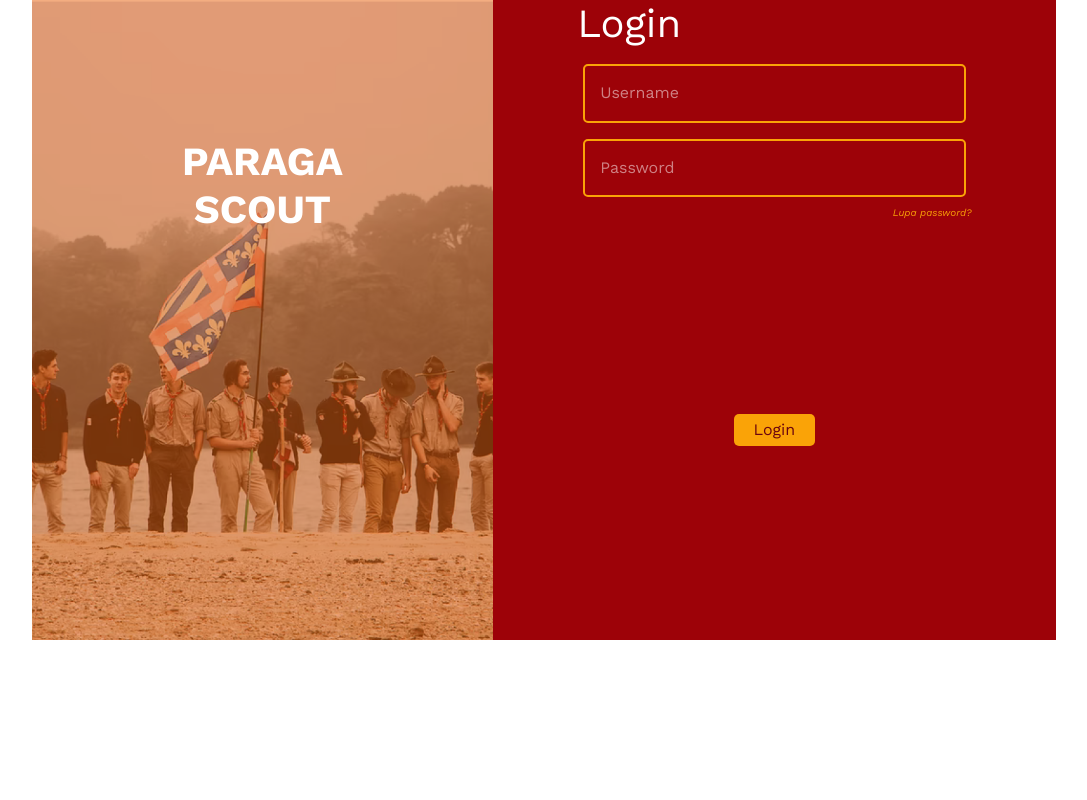
After one commit to artyaaryatama/front-end-website-SMAN-16-Makassar, a PHP site: page /views/login.php in a window 1280 px wide. The commit adds this page. Shown: the whole page, without its empty margins (96-1183 px from the left). Run offline with PHP 8.4, Linux system fonts and the light colour scheme; some libraries are stand-ins or nearby versions.

Commit message:
menambahkan login page

```diff
--- a/assets/stylesheet/style.css
+++ b/assets/stylesheet/style.css
@@ -445,7 +445,8 @@ body {
   color: var(--merah-4);
 }
 
-.wrapper-artikel .artikel-lainnya li a, .far {
+.wrapper-artikel .artikel-lainnya li a,
+.far {
   color: var(--merah-4);
   font-size: 18px;
 }
@@ -466,7 +467,6 @@ body {
   border-radius: 15px;
   border-end-end-radius: 0px;
   border-end-start-radius: 0px;
-
 }
 
 .wrapper-artikel .card-artikel .card {
@@ -483,7 +483,7 @@ body {
   font-weight: 510;
   line-height: 30px;
 }
-.wrapper-artikel .card-artikel .card-body .selengkapnya{
+.wrapper-artikel .card-artikel .card-body .selengkapnya {
   text-decoration: underline;
 }
 
@@ -690,10 +690,9 @@ body {
 
 .wrapper-visi-content {
   margin-top: 50px;
-
 }
 
-.wrapper-visi-content .content img{
+.wrapper-visi-content .content img {
   width: 45%;
 }
 
@@ -797,3 +796,118 @@ body {
   font-size: 13px;
   color: var(--merah-2);
 }
+
+/* -------------
+  LOGIN STYLE
+  ----------------*/
+.wrapper-login {
+  font-family: "Work Sans", sans-serif;
+  display: flex;
+  position: relative;
+  margin: auto;
+  width: 80%;
+  height: 80%;
+}
+.login-title {
+  position: relative;
+  width: 45%;
+  height: 100%;
+  text-align: center;
+}
+.login-title .title-img {
+  position: absolute;
+  width: 100%;
+  height: 100%;
+  z-index: 1;
+}
+.login-title .title-img img {
+  width: 100%;
+  height: 100%;
+  object-fit: cover;
+}
+
+.login-title .title-text {
+  position: absolute;
+  width: 100%;
+  height: 100%;
+  padding: 30% 0;
+  z-index: 4;
+}
+.login-title .login-transparent-bg {
+  width: 100%;
+  height: 100%;
+  background-color: #e85d04;
+  opacity: 0.5;
+  position: absolute;
+  z-index: 3;
+}
+.login-title h1 {
+  font-weight: bold;
+  text-align: center;
+  color: #fff;
+  margin: auto;
+}
+.login-info {
+  display: flex;
+  flex-direction: column;
+  width: 55%;
+  height: 100%;
+  position: relative;
+  background-color: #9d0208;
+}
+.login-info h1 {
+  padding: 0 15%;
+  color: #fff;
+}
+.login-info .login-input {
+  display: flex;
+  flex-direction: column;
+  width: 68%;
+  margin-left: auto;
+  margin-right: auto;
+}
+.login-info .login-input input {
+  color: #fff;
+  width: 100%;
+
+  background-color: #9d0208;
+  border: 2px solid #faa307;
+  border-radius: 5px;
+  padding: 4% 4%;
+  margin: 8px 0;
+}
+.login-info .login-input input::placeholder {
+  color: #fff;
+  opacity: 0.5;
+}
+.login-info .login-input input:focus {
+  outline: none !important;
+}
+.login-info a {
+  font-size: 10px;
+  font-style: italic;
+  color: #faa307;
+  padding: 0 15%;
+  position: relative;
+  float: right;
+  margin-left: auto;
+  margin-right: 0;
+}
+.login-info .button {
+  position: relative;
+  margin: auto;
+  padding: 0 5%;
+}
+.login-info .button button {
+  color: #6a040f;
+  background-color: #faa307;
+  border: none;
+  border-radius: 5px;
+  padding: 4px 20px;
+}
+.login-info .button button:hover {
+  background-color: #ffbd41;
+}
+.login-info .button button:active {
+  background-color: #faa307;
+}
--- /dev/null
+++ b/views/login.php
@@ -0,0 +1,42 @@
+<html lang="en">
+<head>
+    <!-- Required meta tags -->
+    <meta charset="utf-8">
+    <meta name="viewport" content="width=device-width, initial-scale=1, shrink-to-fit=no">
+
+    <!-- Bootstrap CSS -->
+    <link rel="stylesheet" href="https://stackpath.bootstrapcdn.com/bootstrap/4.3.1/css/bootstrap.min.css" integrity="sha384-ggOyR0iXCbMQv3Xipma34MD+dH/1fQ784/j6cY/iJTQUOhcWr7x9JvoRxT2MZw1T" crossorigin="anonymous">
+
+    <!-- CSS -->
+    <link rel="stylesheet" href="../assets/stylesheet/style.css" type="text/css">
+
+    <!-- font awesome -->
+    <script src="https://kit.fontawesome.com/54218bd639.js" crossorigin="anonymous"></script>
+</head>
+<body>
+<div class="wrapper-login">
+      <div class="login-title">
+        <div class="title-img">
+          <img src="../assets/image/login.png" alt="Scout group" />
+        </div>
+        <div class="title-text">
+          <h1>PARAGA</h1>
+          <h1>SCOUT</h1>
+        </div>
+        <div class="login-transparent-bg"></div>
+      </div>
+
+      <div class="login-info">
+        <h1>Login</h1>
+        <div class="login-input">
+          <input type="text" placeholder="Username" />
+          <input type="text" placeholder="Password" />
+        </div>
+        <a href="">Lupa password?</a>
+        <div class="button">
+          <button type="button" class="btn btn-warning">Login</button>
+        </div>
+      </div>
+    </div>
+</body>
+</html>
```
Also changed, not shown: assets/image/login.png (added).
